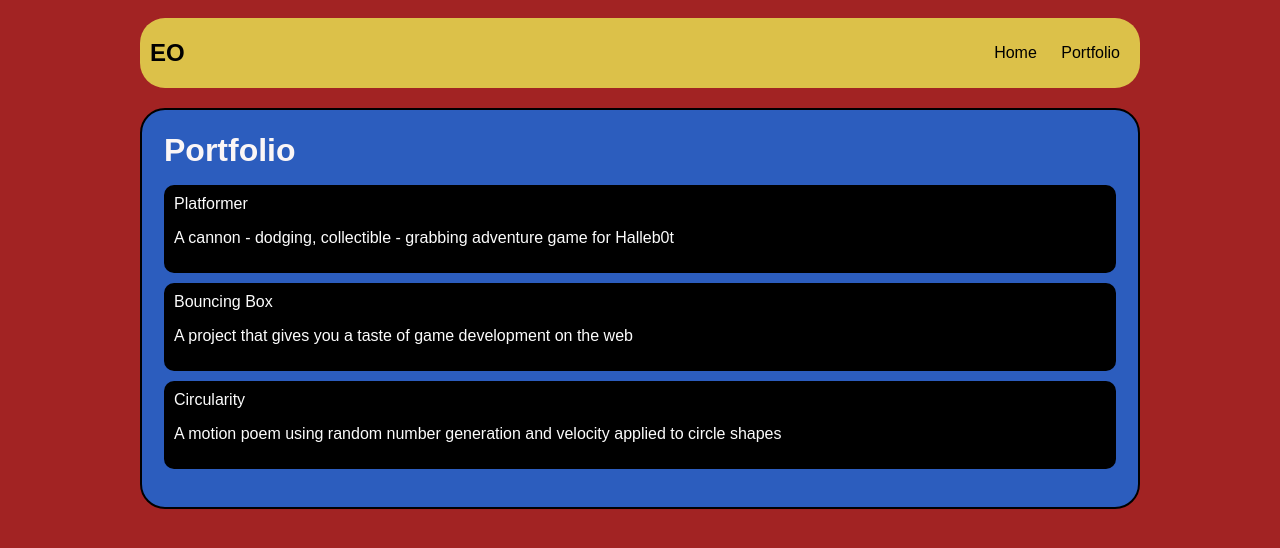
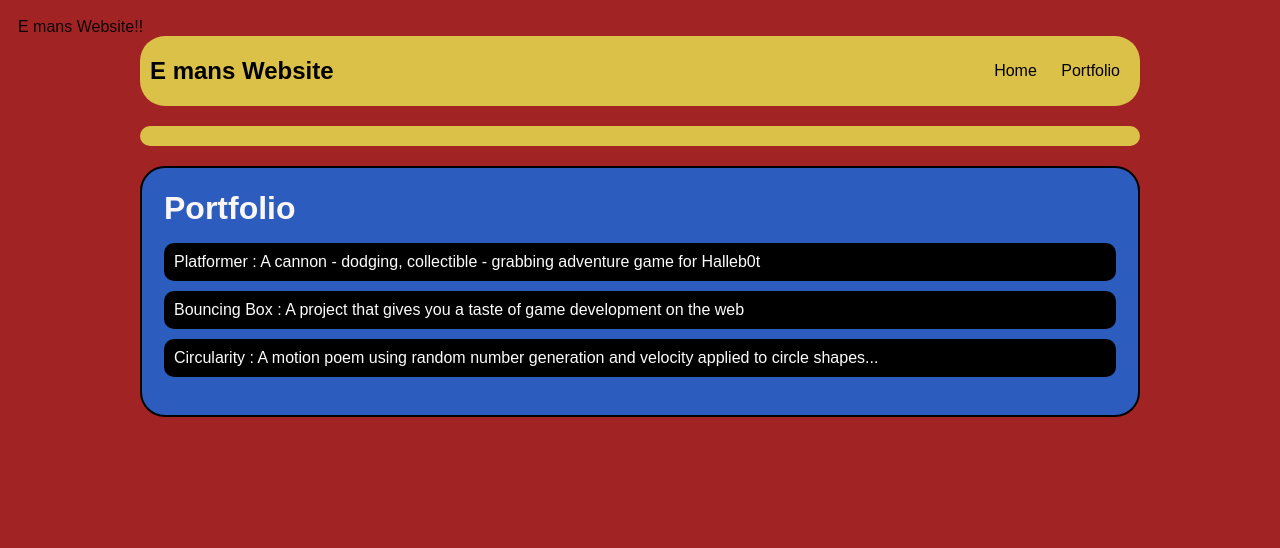
Before and after one commit to ElomOfori/ElomOfori.github.io, a plain HTML site: page portfolio.html in a window 1280 px wide. Drawn offline with Linux system fonts and the light colour scheme.

Commit message:
add portfolio.html file

```diff
--- a/portfolio.html
+++ b/portfolio.html
@@ -1,14 +1,13 @@
 <html>
-
     <head>
-    <title>E man</title>
+        E mans Website!!
         <link rel="stylesheet" href="style.css">
     </head>
 
     <body>
       <div id="all-contents">
         <nav>
-            <h1>EO</h1>
+            <h1>E mans Website</h1>
             <ul id="nav-ul">
                <li class="nav-li">
                <a class="nav-a" href="index.html">Home</a>
@@ -18,20 +17,19 @@
              </li>
          </ul>
      </nav>
+     <nav>
+        <!-- Nav stuff here...-->
+    </nav>
     <main>
         <div class="content">
             <h1>Portfolio</h1>
             <ul id="portfolio">
-                    <li><a href="projects/platformer/">Platformer <p>A cannon - dodging, collectible - grabbing
-                                adventure game for Halleb0t</p></a></li>
-                    <li><a href="projects/bouncing-box/">Bouncing Box<p>A project that gives you a taste of game
-                                development on the web</p> </a></li>
-                    <li><a href="projects/circularity/">Circularity <p>A motion poem using random number generation and
-                                velocity applied to circle shapes</p></a></li>
+                <li><a href="projects/platformer/">Platformer : A cannon - dodging, collectible - grabbing adventure game for Halleb0t</a></li>
+                <li><a href="projects/bouncing-box/">Bouncing Box : A project that gives you a taste of game development on the web </a></li>
+                <li><a href="projects/circularity/">Circularity : A motion poem using random number generation and velocity applied to circle shapes...</a></li>
             </ul>
         </div>
     </main>
       </div>
     </body>
-
 </html>
```
Also changed, not shown: index.html (+3 -3 lines). Lines whose indentation alone changed are shown as unchanged.
